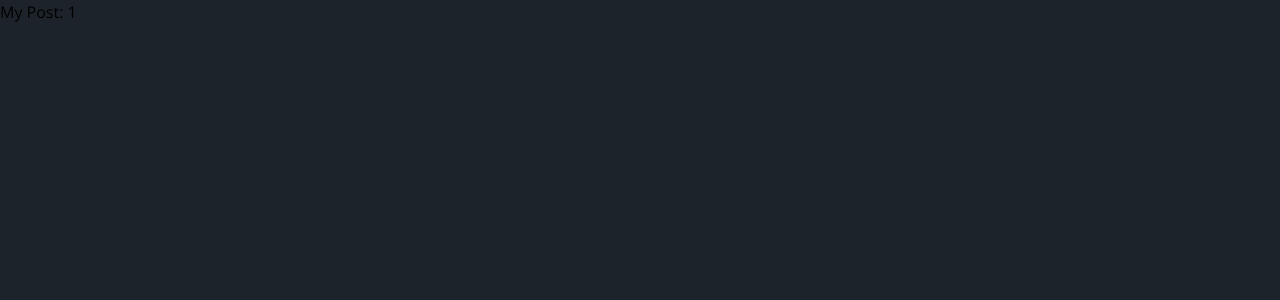
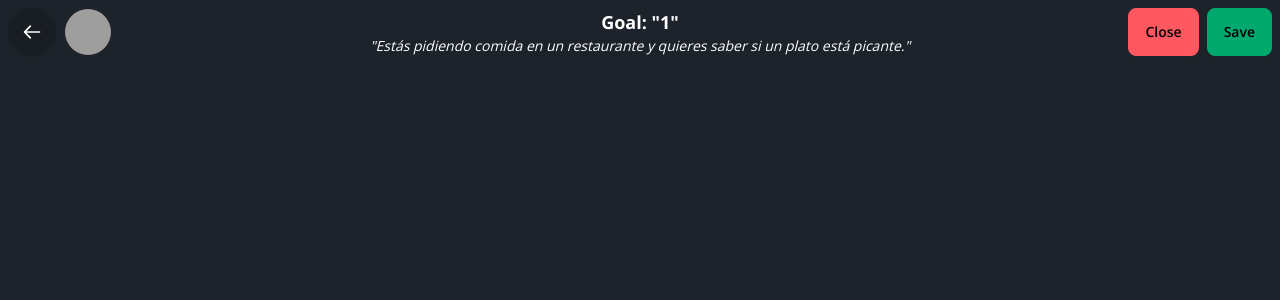
Before and after one commit to mpnouwens/chirplingo-ai, a Next.js app: page /dashboard/1 in a window 1280 px wide. Shown: the top 300 px of the page. Built offline with nearby package versions, Linux system fonts and the light colour scheme; grey boxes are pictures that could not be loaded.

Commit message:
Add base settings, add navigation, and update scenario page

```diff
--- a/app/dashboard/[scenario]/page.tsx
+++ b/app/dashboard/[scenario]/page.tsx
@@ -1,5 +1,33 @@
+"use client";
+
+import { Navbar } from "@/components/scenario/Navbar";
+import { ThemeContext } from "@/theme/ThemeContext";
+import { useRouter } from "next/navigation";
+import { useContext } from "react";
+
 export default function Page({ params }: { params: { scenario: string } }) {
+  const { theme } = useContext(ThemeContext);
+  const router = useRouter();
+
   const decodedText = decodeURIComponent(params.scenario);
 
-  return <div>My Post: {decodedText}</div>
+  // WIP: convert language to native language
+  // for example convert to spanish
+
+  const nativeText =
+    "Estás pidiendo comida en un restaurante y quieres saber si un plato está picante.";
+
+  return (
+    <html lang="en" data-theme={theme}>
+      <body>
+        <Navbar
+          targetTitle={decodedText}
+          nativeTitle={nativeText}
+          goBack={() => {
+            router.back();
+          }}
+        />
+      </body>
+    </html>
+  );
 }
--- a/app/page.tsx
+++ b/app/page.tsx
@@ -3,12 +3,14 @@
 import { Navbar } from "@/components/home/Navbar";
 import { ThemeContext } from "@/theme/ThemeContext";
 import { Ruda } from "next/font/google";
+import { useRouter } from 'next/navigation'
 import { useContext } from "react";
 
 const ruda = Ruda({ subsets: ["latin"] });
 
 export default function Home() {
   const { theme } = useContext(ThemeContext);
+  const router = useRouter()
 
   return (
     <html data-theme={theme} lang="en">
@@ -34,9 +36,11 @@ export default function Home() {
         >
           Learn Languages Effortlessly. Speak with Confidence.
         </p>
-        <a className="btn btn-lg bg-gradient-to-b from-[#80FF00] via-yellow to-[#FFC700] text-black font-bold my-5 mr-2">
+        <button onClick={() => {
+          router.push("/dashboard")
+        }} className="btn btn-lg bg-gradient-to-b from-[#80FF00] via-yellow to-[#FFC700] text-black font-bold my-5 mr-2">
           Get Started
-        </a>
+        </button>
       </main>
     </html>
   );
--- /dev/null
+++ b/app/settings/layout.tsx
@@ -0,0 +1,21 @@
+"use client";
+
+import { ThemeContext } from "@/theme/ThemeContext";
+import { Open_Sans } from "next/font/google";
+import { useContext } from "react";
+
+const openSans = Open_Sans({ subsets: ["latin"] });
+
+export default function ScenarioLayout({
+  children,
+}: {
+  children: React.ReactNode;
+}) {
+  const { theme } = useContext(ThemeContext);
+
+  return (
+    <html data-theme={theme} lang="en">
+      <body className={openSans.className}>{children}</body>
+    </html>
+  );
+}
--- /dev/null
+++ b/app/settings/page.tsx
@@ -0,0 +1,19 @@
+'use client';
+
+import { ThemeContext } from "@/theme/ThemeContext";
+import { useRouter } from "next/navigation";
+import { useContext } from "react";
+
+export default function Page() {
+  const { theme } = useContext(ThemeContext);
+  const router = useRouter()
+
+  return (
+    <html lang="en" data-theme={theme} >
+      <body>
+        <h1>Settings</h1>
+        <button onClick={() => router.back()}>Go back</button>
+      </body>
+    </html>
+  )
+}
--- a/components/dashboard/Navbar.tsx
+++ b/components/dashboard/Navbar.tsx
@@ -11,9 +11,11 @@ import BlackSparkles from "@/assets/svg/black-sparkles.svg";
 import WhiteSparkles from "@/assets/svg/white-sparkles.svg";
 import BlackCreate from "@/assets/svg/black-create.svg";
 import WhiteCreate from "@/assets/svg/white-create.svg";
+import { useRouter } from "next/navigation";
 
 const Navbar: FC = () => {
   const { theme, toggleTheme } = useContext(ThemeContext);
+  const router = useRouter()
 
   return (
     <div className="navbar bg-base-100" data-theme={theme}>
@@ -183,7 +185,9 @@ const Navbar: FC = () => {
             className="menu menu-sm dropdown-content mt-3 z-[1] p-2 shadow bg-base-100 rounded-box w-52"
           >
             <li>
-              <a>Settings</a>
+              <button onClick={() => {
+                router.push("/settings")
+              }} className="a">Settings</button>
             </li>
             <li>
               <a>Logout</a>
--- /dev/null
+++ b/components/scenario/Navbar.tsx
@@ -0,0 +1,107 @@
+import { FC, useContext } from "react";
+import { ThemeContext } from "@/theme/ThemeContext";
+
+interface Props {
+  goBack: () => void;
+  targetTitle: string;
+  nativeTitle: string;
+}
+
+const Navbar: FC<Props> = ({ goBack, targetTitle, nativeTitle }) => {
+  const { theme } = useContext(ThemeContext);
+
+  return (
+    <div className="navbar bg-base-100">
+      <div className="navbar-start">
+        <div className="dropdown">
+          <div tabIndex={0} role="button" className="btn btn-ghost lg:hidden">
+            {/* white for dark mode */}
+            <svg
+              className="h-6 w-6"
+              fill="none"
+              viewBox="0 0 24 24"
+              stroke={theme === "dark" ? "#FFFFFF" : "currentColor"}
+            >
+              <path
+                strokeLinecap="round"
+                strokeLinejoin="round"
+                strokeWidth={2}
+                d="M4 6h16M4 12h16m-7 6h7"
+              />
+            </svg>
+          </div>
+          <ul
+            tabIndex={0}
+            className="menu menu-sm dropdown-content mt-3 z-[1] p-2 shadow bg-base-100 rounded-box w-52"
+          >
+            <li>
+              <a>Item 1</a>
+            </li>
+            <li>
+              <a>Parent</a>
+              <ul className="p-2">
+                <li>
+                  <a>Submenu 1</a>
+                </li>
+                <li>
+                  <a>Submenu 2</a>
+                </li>
+              </ul>
+            </li>
+            <li>
+              <a>Item 3</a>
+            </li>
+          </ul>
+        </div>
+        {/* go back */}
+        <button
+          onClick={goBack}
+          className="btn btn-sm btn-circle w-12 h-12 mr-2"
+        >
+          <svg
+            xmlns="http://www.w3.org/2000/svg"
+            className="h-5 w-5"
+            fill="none"
+            viewBox="0 0 24 24"
+            stroke="currentColor"
+            color={theme === "dark" ? "white" : "black"}
+          >
+            <path
+              stroke-linecap="round"
+              stroke-linejoin="round"
+              stroke-width="2"
+              d="M10 19l-7-7m0 0l7-7m-7 7h18"
+            />
+          </svg>
+        </button>
+        <a className="btn btn-sm avatar btn-ghost btn-circle w-12 h-12 mr-2">
+          <div className="rounded-full">
+            <img
+              src="https://upload.wikimedia.org/wikipedia/commons/6/6f/Spain_flag_300.png"
+              className="object-cover h-full"
+            />
+          </div>
+        </a>
+      </div>
+      <div className="navbar-center hidden lg:flex flex-col">
+        <h1
+          className={`text-lg font-bold ${
+            theme === "dark" ? "text-white" : "text-black"
+          }`}
+        >{`Goal: "${targetTitle}"`}</h1>
+        {/* subtitle */}
+        <h2
+          className={`text-sm italic ${
+            theme === "dark" ? "text-white" : "text-black"
+          }`}
+        >{`"${nativeTitle}"`}</h2>
+      </div>
+      <div className="navbar-end">
+        <a className={`btn btn-error ${theme === 'dark' ? 'text-black' : 'text-white'} mr-2`}>Close</a>
+        <a className={`btn btn-success ${theme === 'dark' ? 'text-black' : 'text-white'}`}>Save</a>
+      </div>
+    </div>
+  );
+};
+
+export { Navbar };
```
